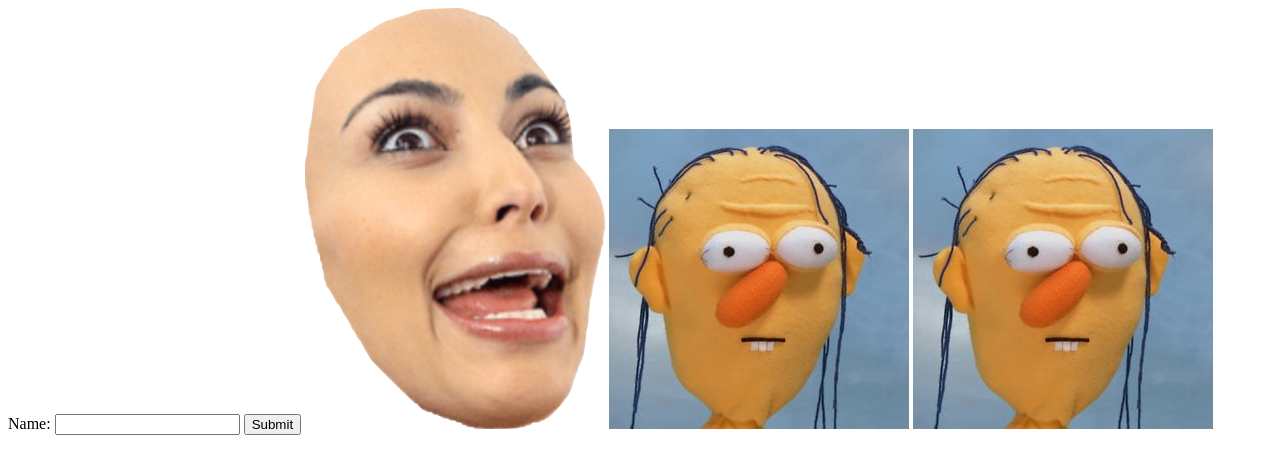
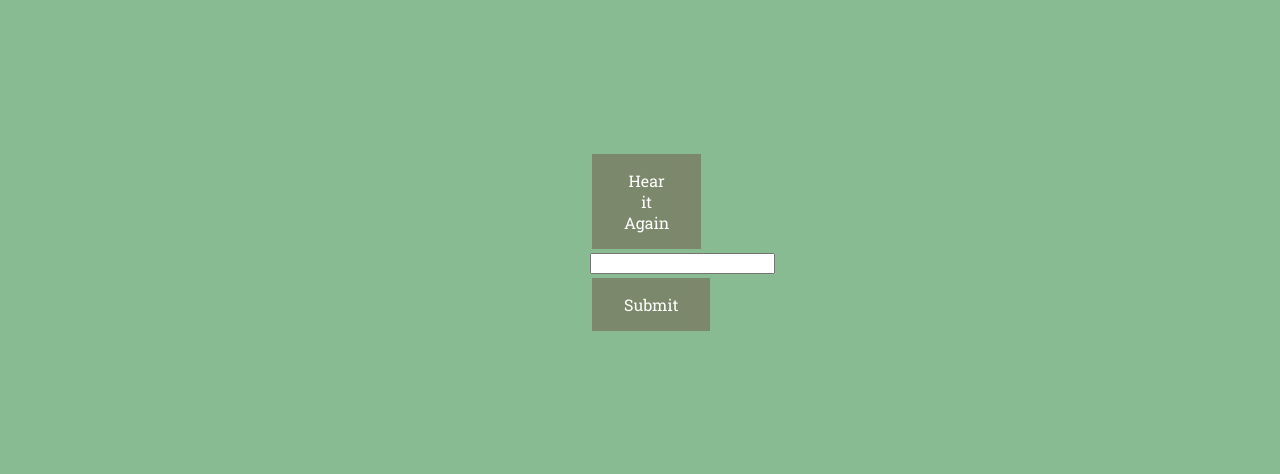
Before and after one commit to hellojademo/dart450-assignment2, a plain HTML site: page assignment2/html/type.html in a window 1280 px wide. Drawn offline with nearby package versions, Linux system fonts and the light colour scheme.

Commit message:
Fixing the functions on the pages
Making sure the functions work before adding more images and styling

```diff
--- a/assignment2/css/style.css
+++ b/assignment2/css/style.css
@@ -6,6 +6,9 @@ Author's name
 Some description of the CSS styling
 
 */
+
+@import url('https://fonts.googleapis.com/css?family=Source+Sans+Pro');
+@import url('https://fonts.googleapis.com/css?family=Roboto+Slab');
 #bod{
 /*position:absolute;
 left:600px;
@@ -22,19 +25,62 @@ margin:50px 50px 0 0;
 }
 
 div{
-display: inline-block;
+
+margin: 0 auto;
+margin-top: 150px;
+     width: 100px;
+font-family: 'Source Sans Pro';
+text-align: center;
   /*box-sizing: border-box;*/
 }
 
 button{
 margin-top:150px;
+background-color: #7b886b; /* Green */
+ border: none;
+ color: white;
+ padding: 16px 32px;
+ font-family:'Roboto Slab';
+ text-align: center;
+ text-decoration: none;
+ display: inline-block;
+ font-size: 16px;
+ margin: 4px 2px;
+ -webkit-transition-duration: 0.4s; /* Safari */
+ transition-duration: 0.4s;
+ cursor: pointer;
 
 
 }
+
+button:hover{
+
+  background-color: #94ddbc;
+color: white;
+}
+
+
+
+body{
+background-color: #88bb92;
+
+
+}
+
+/*#command{
+
+  margin: 0 auto;
+      width: 100px;
+}*/
+
+
+
+
+
 /*--------DIV STUFFFFFFF------*/
-.talk{
+/*.talk{*/
 /*color:red;*/
-background-color: red;
+/*background-color: red;
 height:300px;
 width:300px;
 display:inline-block;
@@ -81,4 +127,4 @@ background-color: blue;
   display:inline-block;
 
 
-}
+}*/
--- a/assignment2/html/type.html
+++ b/assignment2/html/type.html
@@ -24,13 +24,14 @@
 
 <body>
 <div >
-  <form name="myForm"
-  onsubmit="return validateForm()" method="post">
-  Name: <input type="text" name="fname">
-  <input type="submit" value="Submit">
-  </form>
+  <button id="listen">Hear it Again</button>
+  <input id="input"></input>
+   <button id="submit">Submit</button>
 
-  <button id="done">Good Job!</button>
+   <a href="drag.html"><button id="done">Good Job!</button></a>
+
+
+  <!-- <button id="done">Good Job!</button> -->
 
 </div>
 
@@ -38,16 +39,6 @@
 
 
 
-
-
-
-<div id="bod">
-  <img id="test5" src="../img/kim.png">
-  <img src="../img/test.jpeg">
-  <img src="../img/test.jpeg">
-</div>
-
-
 </body>
 
 </html>
--- a/assignment2/js/type.js
+++ b/assignment2/js/type.js
@@ -1,22 +1,20 @@
+// $(document).ready(function(){
+//
+// $("#done").hide();
+//
+//
+// });
+
 $(document).ready(function(){
-
-$("#done").hide();
-
-
+  $("#listen").hide();
+  $('#submit').click(buttonClicked);
+  $("#done").hide();
+  $("#listen").fadeTo(2000,1);
 });
 
-function validateForm() {
-    var x = document.forms["myForm"]["fname"].value;
-    if (x == "") {
-        alert("Try Again!");
-        return false;
-
-    }
-
-    var x = document.forms["myForm"]["fname"].value;
-    if (x == "cat") {
-        return true;
-        $("#done").fadeTo(2000,1);
-
-      }
+function buttonClicked () {
+  var answer = $('#input').val();
+  if (answer == 'cat') {
+    $('#done').fadeTo(2000,1);
+  }
 }
```
Also changed, not shown: assignment2/html/gain.html (+3 -2 lines), assignment2/html/talk.html (+4 -4 lines), assignment2/js/gain.js (+21 -0 lines), assignment2/js/talk.js (+21 -2 lines), 1 other file.
